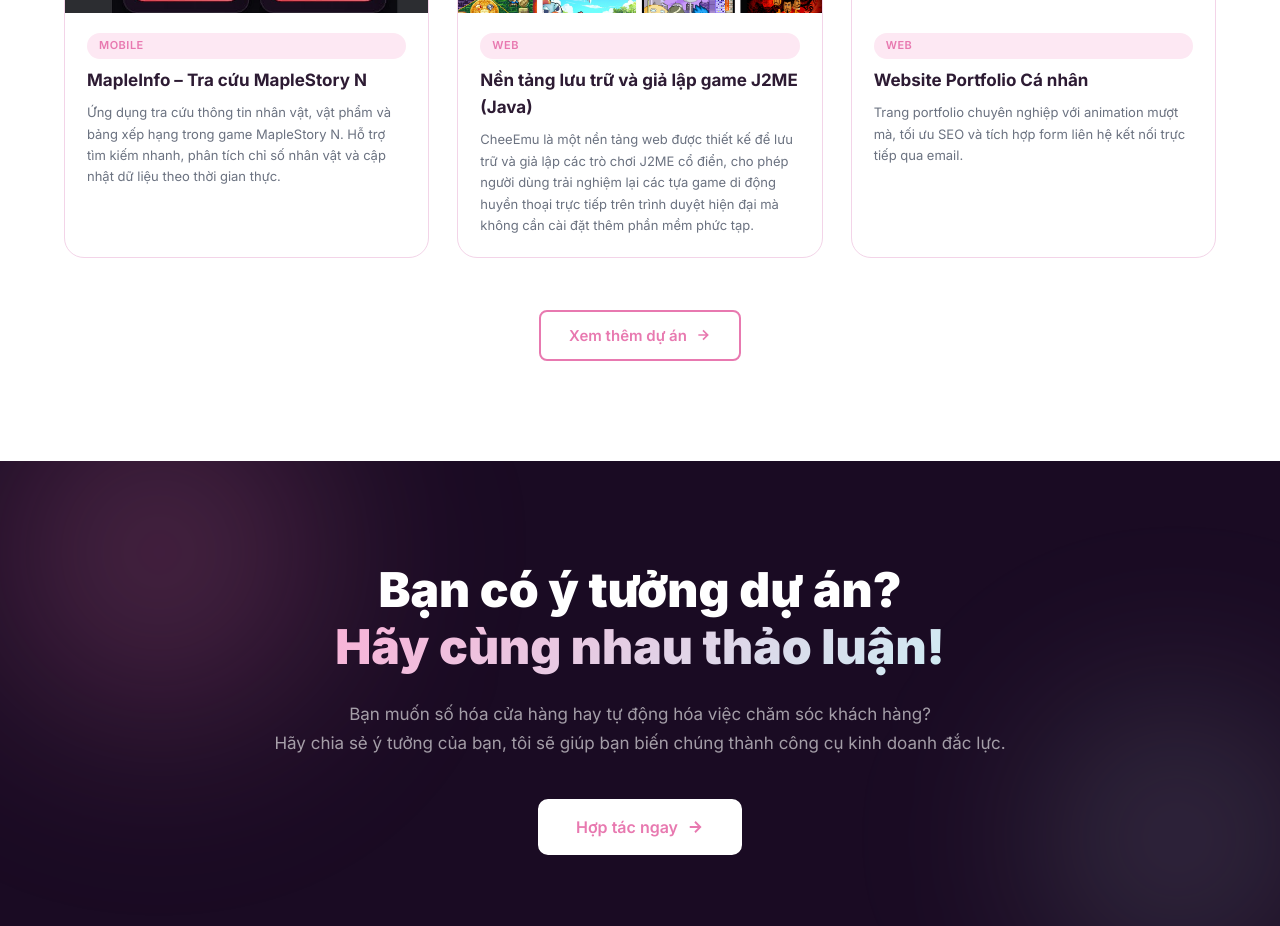
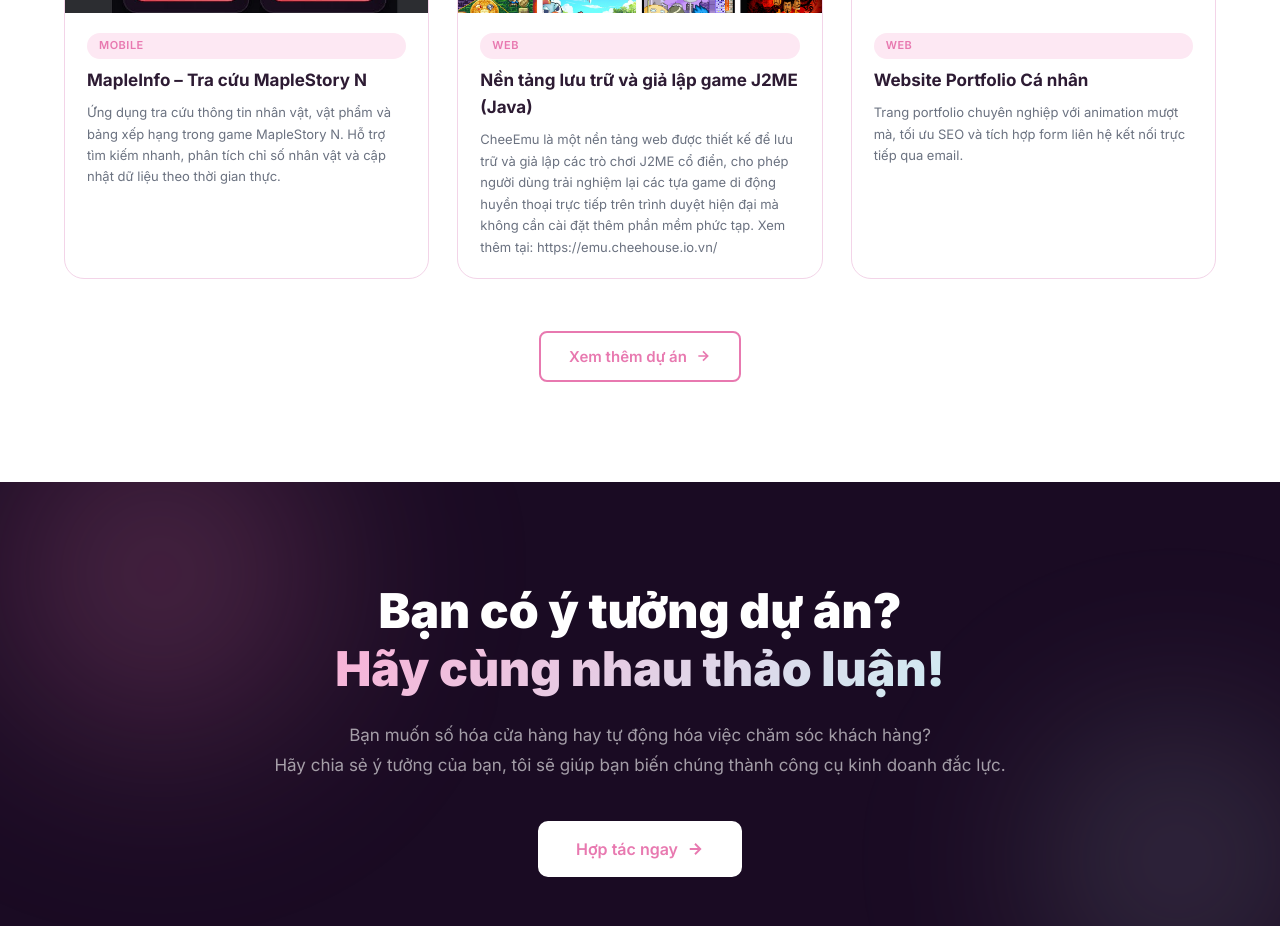
Before and after one commit to crycheese245/Portfolio, a Vue app: page / in a window 1280 px wide. Shown: the part 3460-4386 px from the top of the page. Built offline with nearby package versions, Linux system fonts and the light colour scheme.

Commit message:
V1.1.0 - Cập nhật dự án CheeEmu

```diff
--- a/src/components/PortfolioSection.vue
+++ b/src/components/PortfolioSection.vue
@@ -38,7 +38,7 @@ const projects = [
     image: '/images/Project_AppRunEmu.png',
     category: 'Web',
     title: 'Nền tảng lưu trữ và giả lập game J2ME (Java)',
-    desc: 'CheeEmu là một nền tảng web được thiết kế để lưu trữ và giả lập các trò chơi J2ME cổ điển, cho phép người dùng trải nghiệm lại các tựa game di động huyền thoại trực tiếp trên trình duyệt hiện đại mà không cần cài đặt thêm phần mềm phức tạp.',
+    desc: 'CheeEmu là một nền tảng web được thiết kế để lưu trữ và giả lập các trò chơi J2ME cổ điển, cho phép người dùng trải nghiệm lại các tựa game di động huyền thoại trực tiếp trên trình duyệt hiện đại mà không cần cài đặt thêm phần mềm phức tạp. Xem thêm tại: https://emu.cheehouse.io.vn/',
   },
   {
     id: 6,
```
